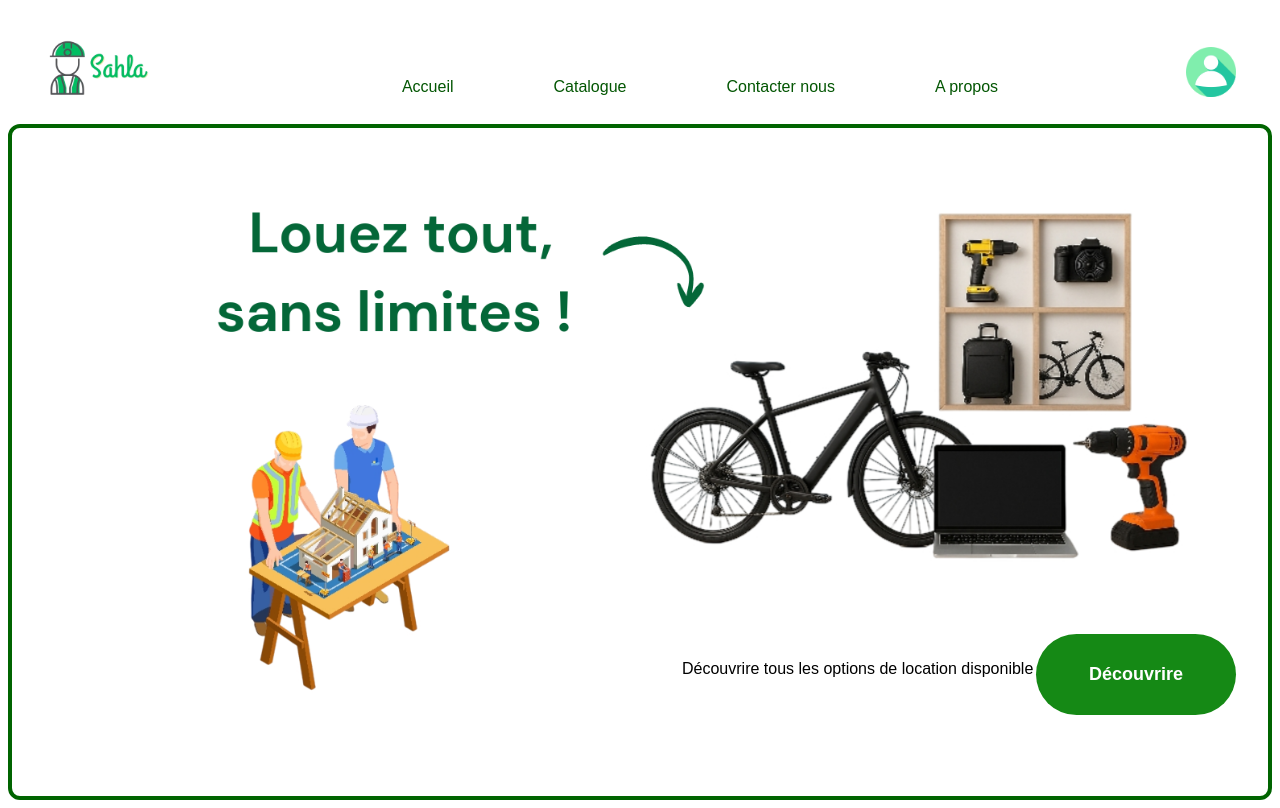
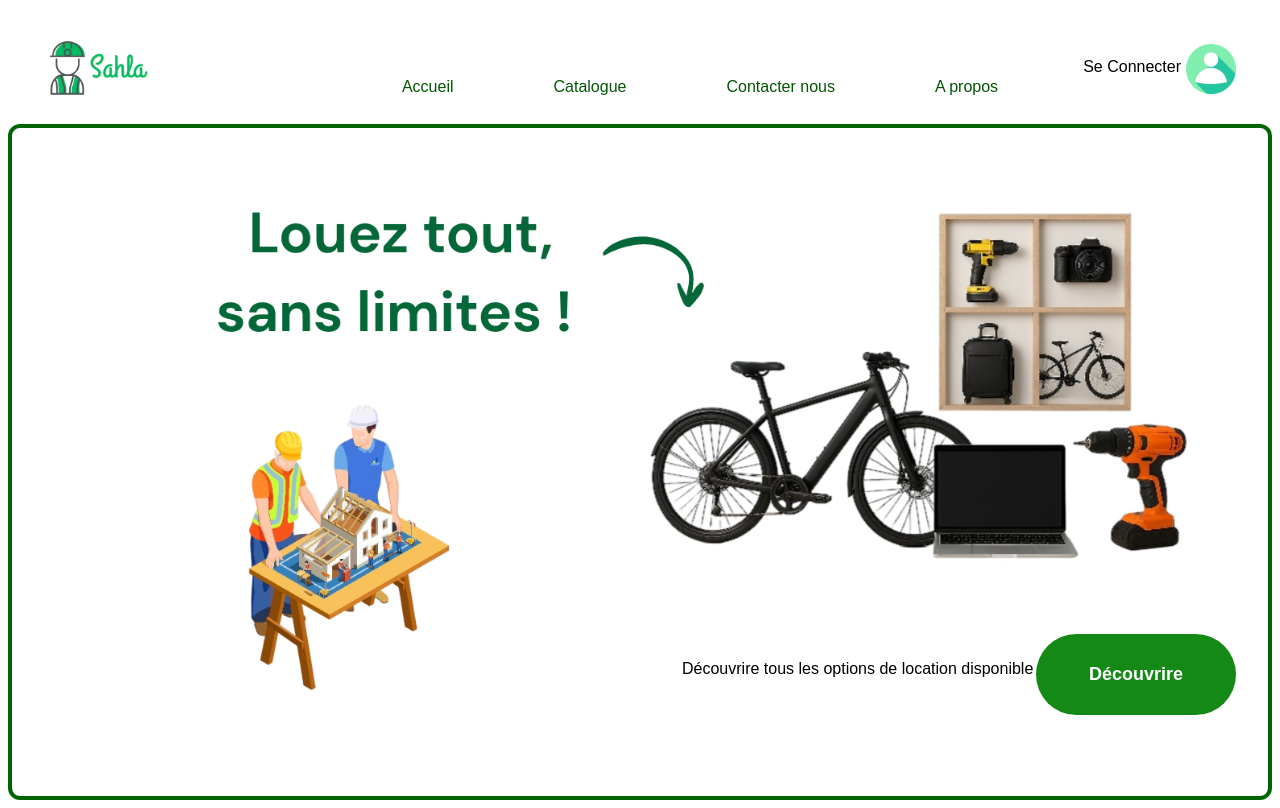
Before and after one commit to kilwwwwwa/Sahla-location-app, a PHP site: page / in a window 1280 px wide. Run offline with PHP 8.4, Linux system fonts and the light colour scheme.

Commit message:
modifying index

```diff
--- a/index.html
+++ b/index.html
@@ -18,13 +18,14 @@
   <li><a href="#">A propos</a></li>
 </ul>
 </nav>
-<img src="./Assets/utilisateur.png" alt="user-pic" class="user-pic" height="50px" width="50px">
+<a href="#"><img src="./Assets/utilisateur.png" alt="user-pic" class="user-pic" height="50px" width="50px"></a>
+<p class="user-pic-desc">Se Connecter</p>
 </header>
 <section class="hero">
 <div class="hero-1">
 <img src="./Assets/Sahla-hero.png" alt="velo" class="hero-img-1" style="margin-left: 12%; width:1100px;">
 <div class="btns">
-<p class="hero-p">Découvrire tous les options de location disponible sur <span style="color: green;">Sahla</span> !</p>
+<p class="hero-p">Découvrire tous les options de location disponible sur <span style="color: green;">Sahla </span> ></p>
 <button class="hero-btn"> Découvrire</button>
 </div>
 </div>
--- a/style.css
+++ b/style.css
@@ -35,11 +35,13 @@
 }
 .user-pic{
     position: absolute;
-    margin-top: 39px;
+    margin-top: -150px;
     margin-left: 92%;
 }
 .user-pic:hover{
 cursor: pointer;
+border: 3px solid green;
+border-radius: 30px;
 }
 
 .hero-1{
@@ -76,3 +78,8 @@
     margin-top: -100px;
     margin-left: 670px;
 }
+.user-pic-desc{
+    position: absolute;
+    margin-left: 84%;
+    margin-top: 50px;
+}
```
